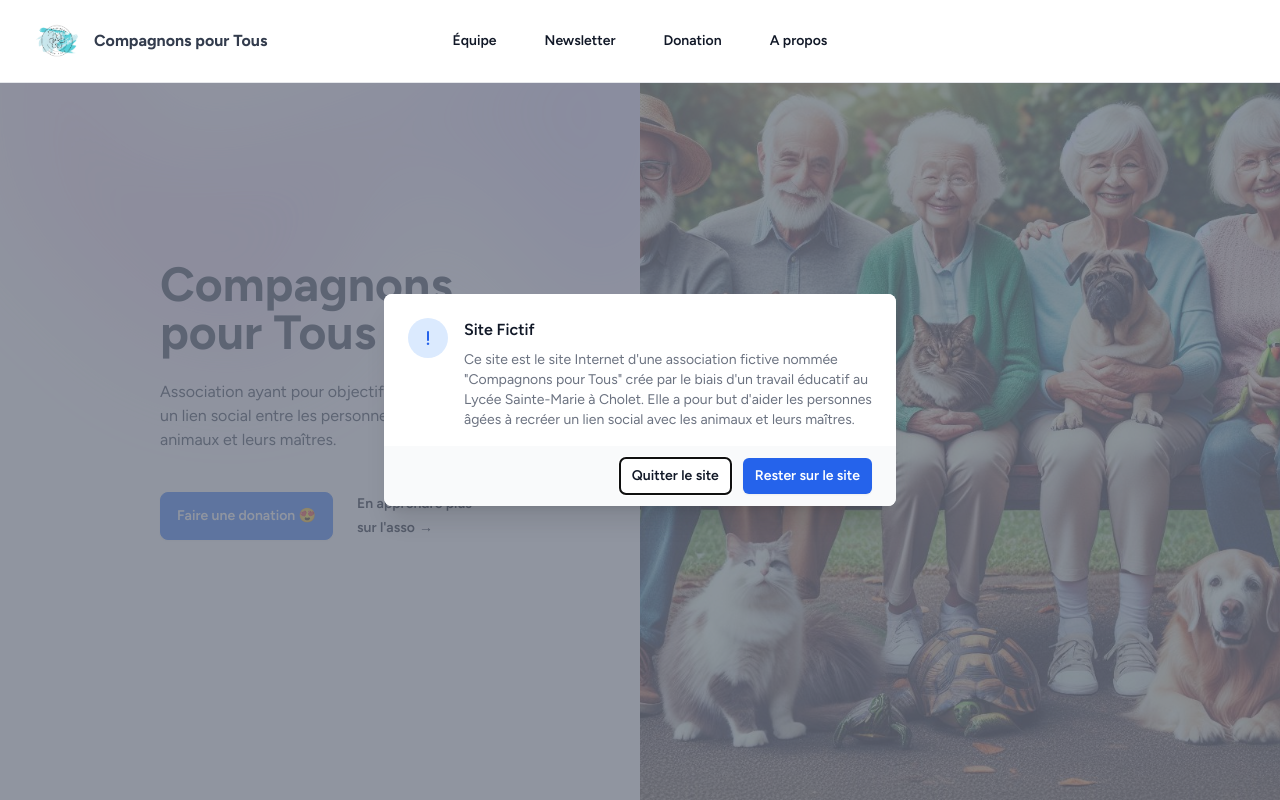
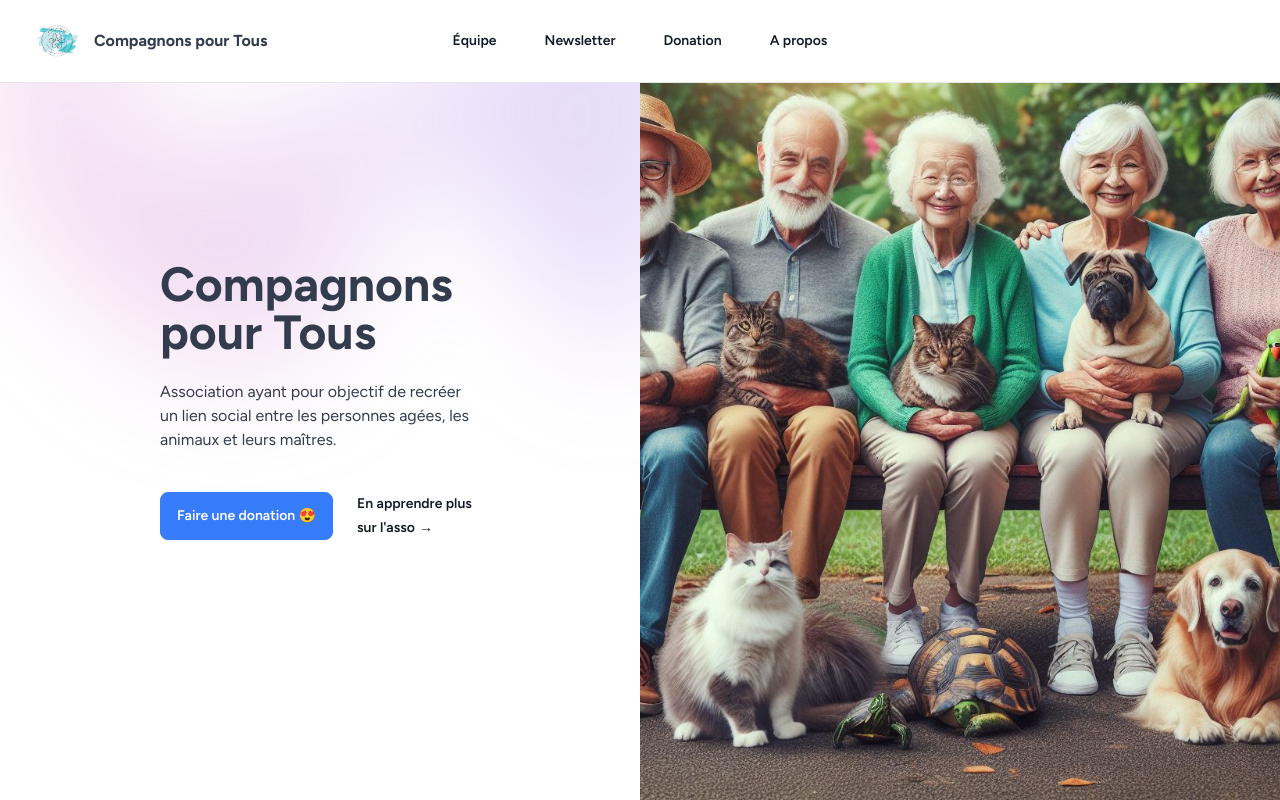
Before and after one commit to AdrianoTxr/compagnonspourtous, a Next.js app: page / in a window 1280 px wide. Shown: the top 800 px of the page. Built offline with nearby package versions, Linux system fonts and the light colour scheme.

Commit message:
Temporary disabled dialog

```diff
--- a/src/app/page.tsx
+++ b/src/app/page.tsx
@@ -7,7 +7,6 @@ import DialogAlert from "@/components/dialog";
 export default function Home() {
   return (
       <>
-          <DialogAlert />
           <div className="hero min-h-screen mt-20 lg:mt-0">
               <div
                   className="absolute inset-x-0 -top-40 -z-50 transform-gpu overflow-hidden blur-3xl sm:-top-80"
```
